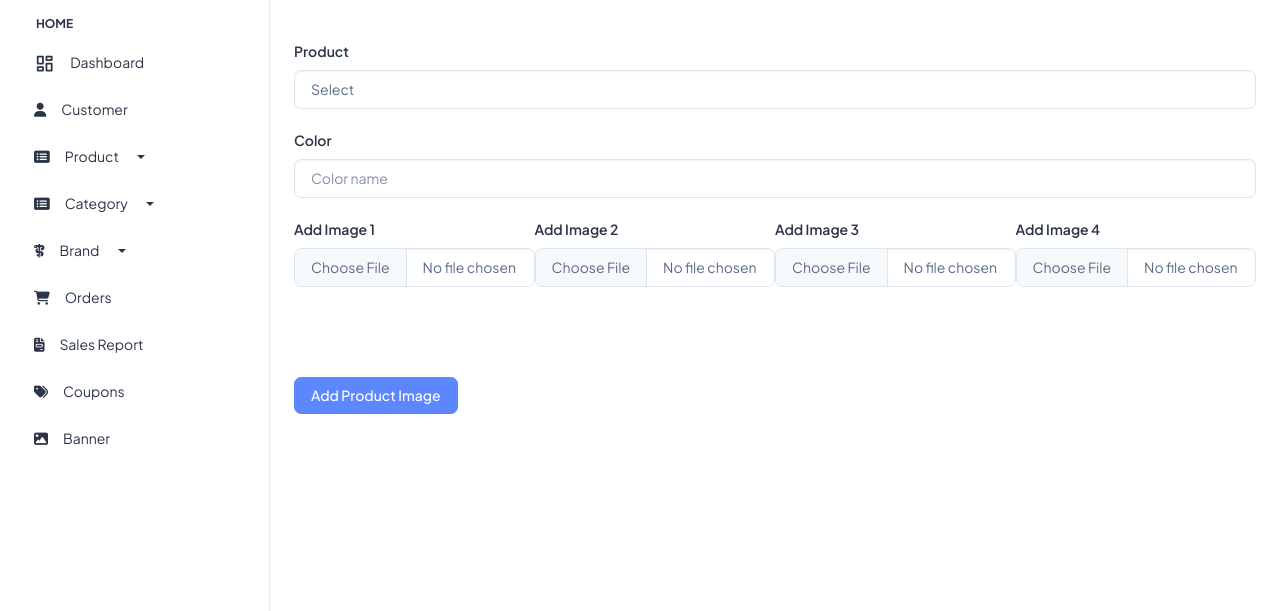
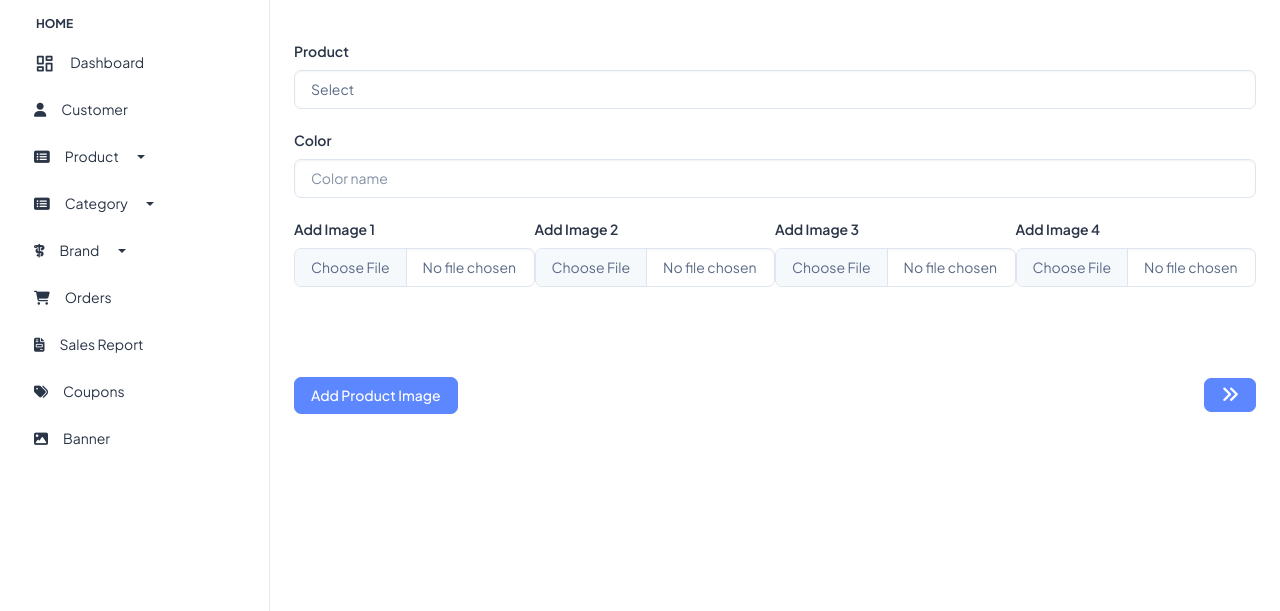
Before and after one commit to amrazz/meliots, a Django app: page /admin/product_image/ in a window 1280 px wide. Shown: the part 86-697 px from the top of the page. Run offline with Django 5.2, Linux system fonts and the light colour scheme; the visitor is signed in with stand-in values (Sample User, id 1); data comes from the database, SQL or seed files in the repository; data that the repository does not hold is empty; some libraries are stand-ins or nearby versions.

Commit message:
add product bugfix

```diff
--- a/ecom/accounts/templates/product_detail.html
+++ b/ecom/accounts/templates/product_detail.html
@@ -263,7 +263,7 @@
                                 alt="">
                         </div>
                     </div>
-                </div>s
+                </div>
             </div>
             <div class="col-lg-6">
                 <div class="product__details__text">
--- a/ecom/admin_app/templates/product/product_image.html
+++ b/ecom/admin_app/templates/product/product_image.html
@@ -58,8 +58,18 @@
             </div>
 
             <br><br>
-            <a href="{% url 'product_image' %}"><button type="submit" class="btn btn-primary d-flex justify-content-end">Add Product Image</button></a>
+            <div class="d-flex justify-content-between">
+                <a href="{% url 'product_image' %}"><button type="submit" class="btn btn-primary d-flex justify-content-end">Add Product Image</button></a>
+            </div>
+
         </form>
+        <div class="d-flex justify-content-end" style="font-size: large;margin-top: -36px;">
+        <div>
+            <a href="{% url 'product_size' %}"><button type="submit" class="btn btn-primary d-flex justify-content-end"><i class="fa-solid fa-angles-right"></i></button></a>
+
+        </div>
+        </div>
+
         <br>
         <script src="https://unpkg.com/sweetalert/dist/sweetalert.min.js"></script>
 
--- a/ecom/admin_app/views.py
+++ b/ecom/admin_app/views.py
@@ -292,7 +292,6 @@ def edit_category(request, cat_id):
                 if image:
                     category.cat_image = image
                     category.save()
-
                 category.name = name
                 category.description = description
                 category.cat_image = image
@@ -743,10 +742,10 @@ def add_product(request):
                     add_product.per_expiry_date = exp_date
                 add_product.save()
                 if brand:
-                    add_product.brand = (brand,)
+                    add_product.brand = brand
                 add_product.save()
 
-                print("product added successfully")
+                messages.success(request, "Product added successfully.")
                 return redirect("product_image")
             return render(
                 request,
@@ -799,7 +798,8 @@ def product_image(request):
                     image4=image4,
                 )
                 create_product.save()
-                return redirect("product_size")
+                messages.success(request, "Product image added successfully.")
+                return redirect("product_image")
             else:
                 return render(
                     request, "product/product_image.html", {"products": products}
--- a/ecom/ecom/settings.py
+++ b/ecom/ecom/settings.py
@@ -24,7 +24,7 @@ BASE_DIR = Path(__file__).resolve().parent.parent
 SECRET_KEY = "django-insecure-iy*7oiv=1()na$^(2vj_@$+qc_am^ogz#yh+uk+&g5h9*zf!y5"
 
 # SECURITY WARNING: don't run with debug turned on in production!
-DEBUG = False
+DEBUG = True
 
 
 ALLOWED_HOSTS = [
@@ -121,8 +121,8 @@ WSGI_APPLICATION = "ecom.wsgi.application"
 DATABASES = {
     "default": {
         "ENGINE": "django.db.backends.postgresql",
-        "NAME": "database",
-        "USER": "admin",
+        "NAME": "ecomdata",
+        "USER": "postgres",
         "PASSWORD": "amraz",
         "HOST": "localhost",
         "PORT": "5432",
```
Also changed, not shown: ecom/admin_app/static/images/banner/us polo.jpg (added), ecom/media/images/product/admin_logo.jpg (added), ecom/media/images/product/admin_logo_GcsGemQ.jpg (added), ecom/media/images/product/admin_logo_XGlnisf.jpg (added), ecom/media/images/product/fotor-2024041518653.png (added).
